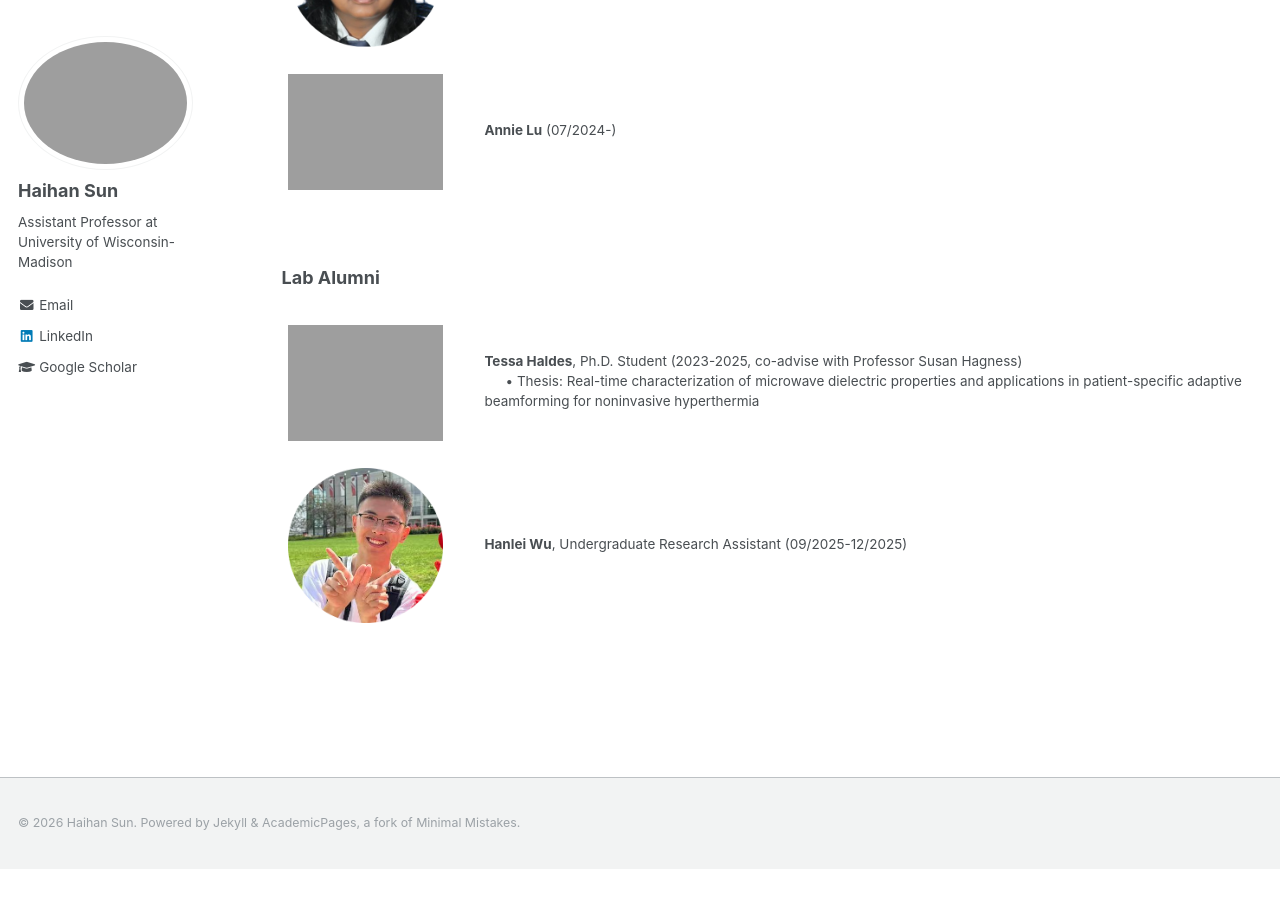
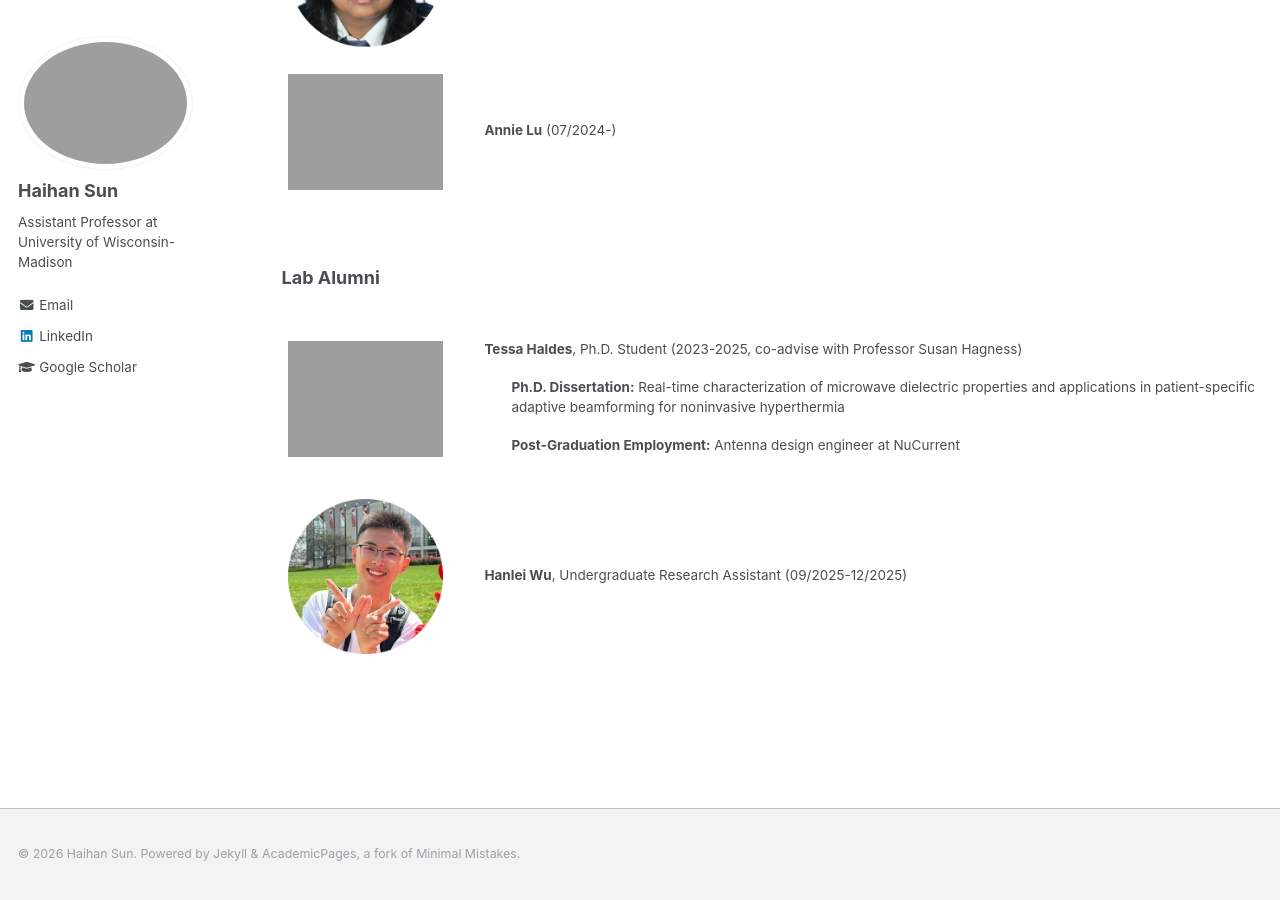
Before and after one commit to Haihan-Sun/Haihan-Sun.github.io, a Jekyll site: the page built from _pages/group.html, in a window 1280 px wide and 900 px high, scrolled down 983 px. Built offline with Jekyll 4.4.1, drawn with Linux system fonts in a browser that asks for light colours; before the commit the page ends 1852 px from its top, so only the background shows below that.

Commit message:
Update group.html

```diff
--- a/_pages/group.html
+++ b/_pages/group.html
@@ -86,8 +86,12 @@ author_profile: true
       <img src="https://haihan-sun.github.io/_pages/images/Tessa.png" width="155" >&nbsp;
     </td>
   <td align="left"><p><b>Tessa Haldes</b>, Ph.D. Student (2023-2025, co-advise with Professor Susan Hagness) <br />
-    &ensp; &ensp;   &#x2022; Thesis: Real-time characterization of microwave dielectric properties and applications in patient-specific adaptive beamforming for noninvasive hyperthermia <br>
-    </td>
+    <p style="margin-left: 2em;">
+    <b>Ph.D. Dissertation:</b> Real-time characterization of microwave dielectric properties and applications in patient-specific adaptive beamforming for noninvasive hyperthermia <br>
+   </p>
+   <p style="margin-left: 2em;">
+    <b>Post-Graduation Employment:</b> Antenna design engineer at NuCurrent <br>
+   </p>
  </tr>
 </table>
 
```
